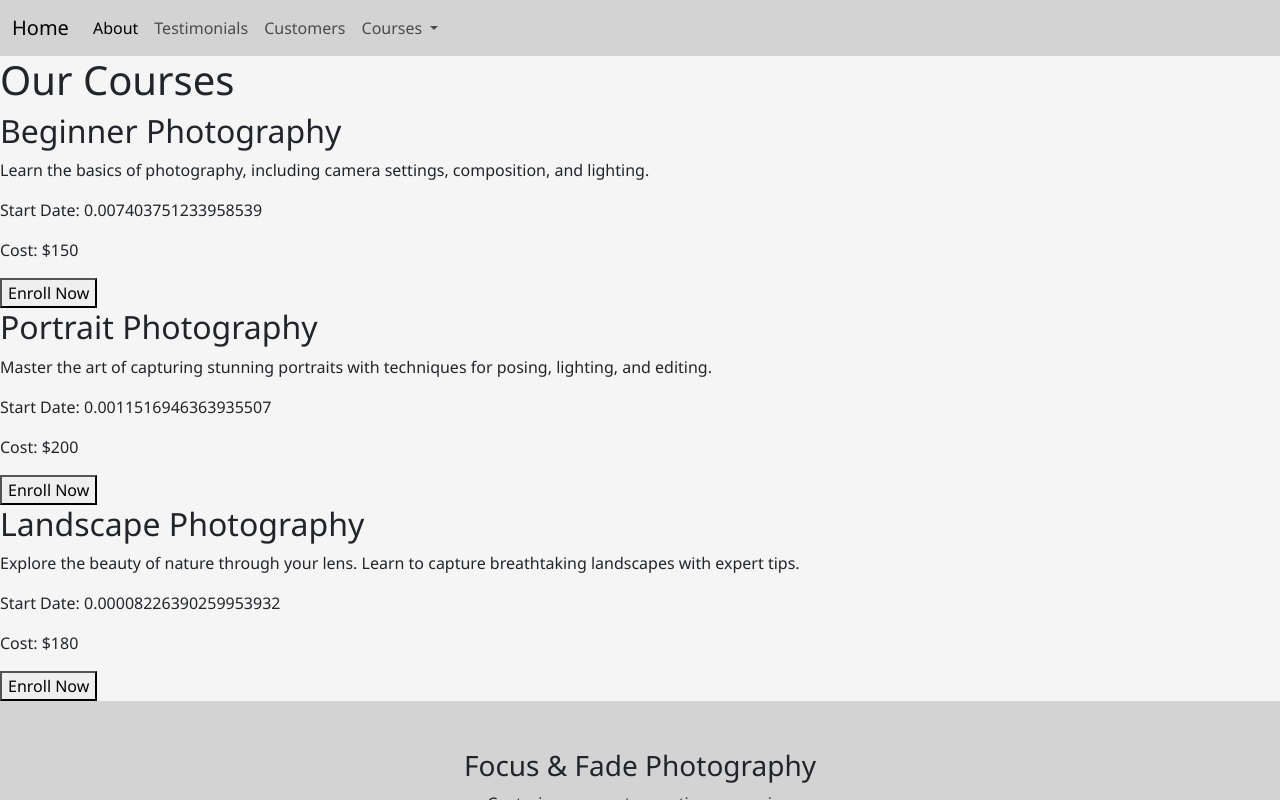
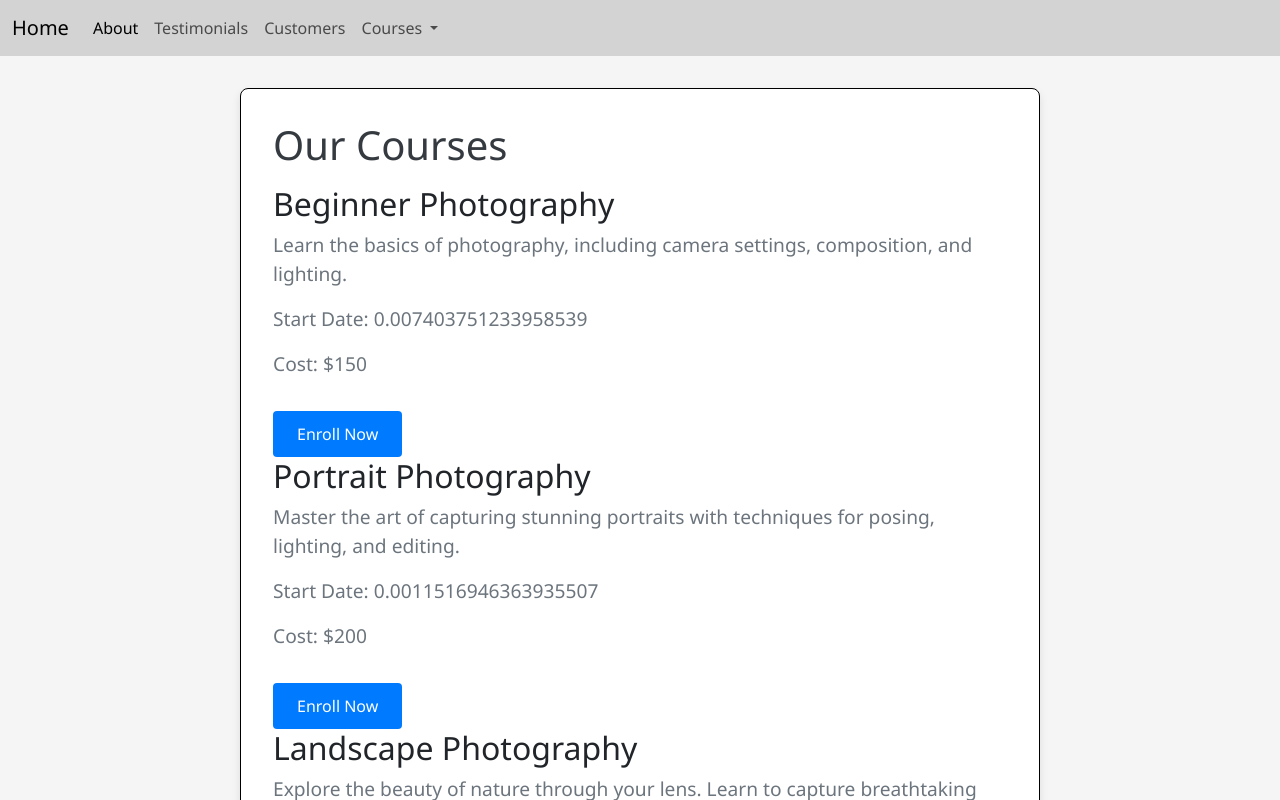
Before and after one commit to santiagoAlvRu/photographerswebpage, an Angular app: page /courses/1 in a window 1280 px wide. Shown: the top 800 px of the page. Built offline with nearby package versions, Linux system fonts and the light colour scheme.

Commit message:
course-details style

```diff
--- a/src/app/components/courses/course-details/course-details.component.css
+++ b/src/app/components/courses/course-details/course-details.component.css
@@ -0,0 +1,39 @@
+
+
+.course-details {
+    max-width: 800px;
+    margin: 2rem auto;
+    padding: 2rem;
+    background-color: #ffffff;
+    border: 1px solid black;
+    border-radius: 8px;
+    box-shadow: 0 4px 8px rgba(0, 0, 0, 0.1);
+  }
+
+  .course-details h1 {
+    font-size: 2.5rem;
+    margin-bottom: 1rem;
+    color: #343a40;
+  }
+
+  .course-details p {
+    font-size: 1.2rem;
+    color: #6c757d;
+    margin-bottom: 1rem;
+  }
+
+  .course-details button {
+    background-color: #007bff;
+    color: white;
+    border: none;
+    padding: 0.7rem 1.5rem;
+    border-radius: 4px;
+    cursor: pointer;
+    font-size: 1rem;
+    margin-top: 1rem;
+    transition: background-color 0.3s;
+  }
+
+  .course-details button:hover {
+    background-color: #0056b3;
+  }
--- a/src/app/components/courses/course-details/course-details.component.html
+++ b/src/app/components/courses/course-details/course-details.component.html
@@ -1,4 +1,4 @@
-<div class="courses-list">
+<div class="course-details">
   <h1>Our Courses</h1>
   @for (course of courses; track course.id) {
   <h2>{{ course.name }}</h2>
--- a/src/app/components/courses/course-details/course-details.component.ts
+++ b/src/app/components/courses/course-details/course-details.component.ts
@@ -1,4 +1,4 @@
-import { Component, OnInit } from '@angular/core';
+import { Component } from '@angular/core';
 import { ActivatedRoute } from '@angular/router';
 import { courses } from '../../../courses';
 import { Course } from '../../../courses.model';
@@ -8,15 +8,18 @@ import { Course } from '../../../courses.model';
   templateUrl: './course-details.component.html',
   styleUrls: ['./course-details.component.css']
 })
-export class CourseDetailsComponent implements OnInit {
+export class CourseDetailsComponent {
   course: Course | undefined;
   courses: Course[] = courses;
 
-  constructor(private route: ActivatedRoute) {}
+  constructor(private route: ActivatedRoute) {
+    this.initializeCourse();
+  }
 
-  ngOnInit(): void {
+  private initializeCourse(): void { //private method to initialize course meaning it can only be accessed within this class
     const courseId = +this.route.snapshot.paramMap.get('id')!;
-    this.course = courses.find(c => c.id === courseId);
+    this.course = this.courses.find(c => c.id === courseId);
   }
 }
-// This component is responsible for displaying the details of a specific course.
+
+// This code defines a CourseDetailsComponent in Angular that retrieves and displays details of a specific course based on the ID passed in the route parameters. The component uses the ActivatedRoute service to access the route parameters and find the corresponding course from a predefined list of courses. The course details are then displayed in the template.
--- a/src/app/components/courses/courses.component.css
+++ b/src/app/components/courses/courses.component.css
@@ -1,40 +1,53 @@
+/*
 .course-intro {
   text-align: center;
-    margin-bottom: 2rem;
+  margin: 2rem 0;
 }
 
 .course-intro h1 {
   font-size: 2.5rem;
   margin-bottom: 1rem;
+  color: #343a40;
 }
 
 .course-intro p {
   font-size: 1.2rem;
-    color: #555;
+  color: #6c757d;
+  max-width: 800px;
+  margin: 0 auto;
 }
 
 .courses-list {
   display: flex;
   flex-wrap: wrap;
+  justify-content: center;
   gap: 2rem;
+  margin: 2rem 0;
 }
 
 .course-item {
+  background-color: #ffffff;
   border: 1px solid #ddd;
+  border-radius: 8px;
   padding: 1.5rem;
-    border-radius: 8px;
-    width: calc(33.333% - 2rem);
+  width: 300px;
   box-shadow: 0 4px 8px rgba(0, 0, 0, 0.1);
+  transition: transform 0.3s;
+}
+
+.course-item:hover {
+  transform: translateY(-10px);
 }
 
 .course-item h2 {
   font-size: 1.8rem;
   margin-bottom: 1rem;
+  color: #343a40;
 }
 
 .course-item p {
   font-size: 1.1rem;
-    color: #333;
+  color: #6c757d;
 }
 
 .course-item button {
@@ -45,8 +58,10 @@
   border-radius: 4px;
   cursor: pointer;
   font-size: 1rem;
+  margin-top: 1rem;
+  transition: background-color 0.3s;
 }
 
 .course-item button:hover {
   background-color: #0056b3;
-  }
+} */
--- a/src/app/components/courses/courses.component.html
+++ b/src/app/components/courses/courses.component.html
@@ -17,8 +17,6 @@
   @for (course of courses; track course.id) {
   <h2>{{ course.name }}</h2>
   <p>{{ course.description }}</p>
-  <p>Start Date: {{ course.start }}</p>
-  <p>Cost: {{ course.cost }}</p>
-  <button>{{ course.button }}</button>
+  <button [routerLink]="['/courses', course.id]">View Details</button>
   }
 </div>
--- a/src/app/components/courses/courses.component.ts
+++ b/src/app/components/courses/courses.component.ts
@@ -1,9 +1,10 @@
 import { Component } from '@angular/core';
 import { courses } from '../../courses';
+import { RouterLink } from '@angular/router';
 
 @Component({
   selector: 'app-courses',
-  imports: [],
+  imports: [RouterLink],
   templateUrl: './courses.component.html',
   styleUrl: './courses.component.css'
 })
```
Lines whose indentation alone changed are shown as unchanged.
